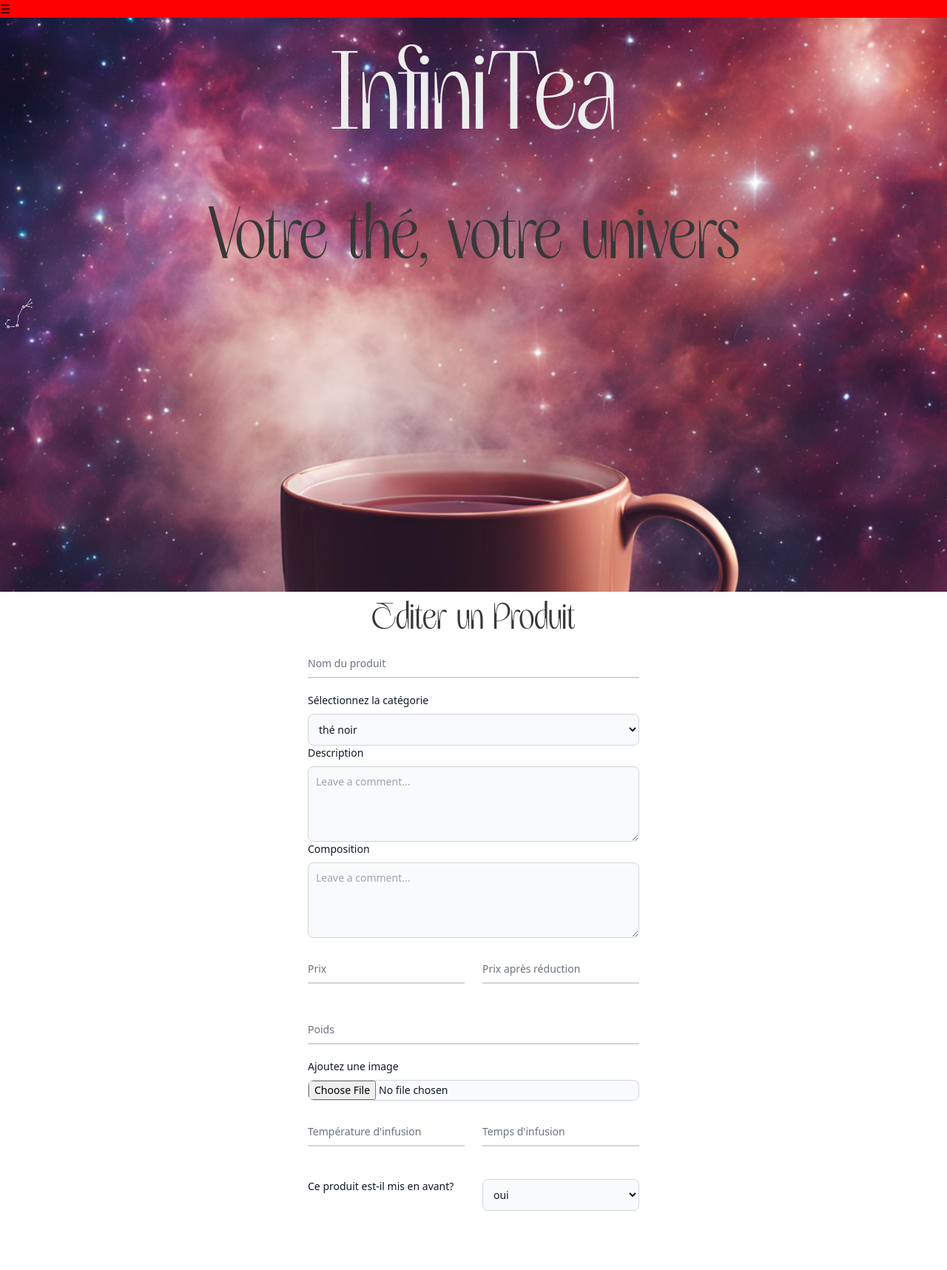
After one commit to malibu1106/InfiniTea, a PHP site: template src/index.php in a window 1280 px wide. The commit adds this page. Shown: the whole page at 74% size. Run offline with PHP 8.4, Linux system fonts and the light colour scheme; the template is opened without the code that fills it, so the values that code supplies are empty; data comes from the database, SQL or seed files in the repository; a stand-in replaces the project's code that opens the database connection.

Commit message:
edition de produit formulaire

```diff
--- a/src/index.php
+++ b/src/index.php
@@ -17,17 +17,19 @@
         <?php include 'elements/header.php';?>
     </header>
     <?php
+        include 'pages/edit_product.php';
+
+
+
+    ?>
+
+    <!-- <?php
         include 'pages/change.php';
 
 
 
-    ?>
-    <?php
-        include 'pages/back_office.php';
+    ?> -->
 
-
-
-    ?>
 
 
 
--- /dev/null
+++ b/src/pages/edit_product.php
@@ -0,0 +1,73 @@
+<h3>Editer un Produit</h3>
+<?php
+$_SESSION['user_id'] = 2;?>
+<form method="POST" action="pages/create_new_product.php" enctype="multipart/form-data"class="max-w-md mx-auto">
+    <input type="hidden" name="added_by" value="<?php echo $_SESSION['user_id'];?>">
+<div class="relative z-0 w-full mb-5 group">
+      <input name="name" id="name" class="block py-2.5 px-0 w-full text-sm text-gray-900 bg-transparent border-0 border-b-2 border-gray-300 appearance-none  focus:outline-none focus:ring-0 focus:border-purple-700 peer" placeholder=" " required />
+      <label for="produit" class="peer-focus:font-medium absolute text-sm text-gray-500 dark:text-gray-400 duration-300 transform -translate-y-6 scale-75 top-3 -z-10 origin-[0] peer-focus:start-0 rtl:peer-focus:translate-x-1/4 peer-focus:text-pink-500 peer-placeholder-shown:scale-100 peer-placeholder-shown:translate-y-0 peer-focus:scale-75 peer-focus:-translate-y-6">Nom du produit</label>
+    </div>
+
+<label for="Catégorie" class="block mb-2 text-sm font-medium text-gray-900">Sélectionnez la catégorie</label>
+  <select id="category" name="category" class="bg-gray-50 border border-gray-300 text-gray-900 text-sm rounded-lg focus:ring-purple-700 focus:border-purple-900 block w-full p-2.5">
+  <?php
+require_once ('elements/open_bdd.php');
+$sql = "SELECT * FROM categories";
+// PREPARATION DE LA REQUETE
+$query = $db->prepare($sql);
+//EXECUTION DE LA REQUETE + STOCK DES DONNEES DANS LA VARIABLE
+$query->execute();
+$categories = $query->fetchAll(PDO::FETCH_ASSOC);
+require_once ('elements/close_bdd.php');
+
+
+foreach ($categories as $categorie) {
+echo '<option value="' . $categorie['name'] . '" required>' . $categorie['name'] . '</option>';
+}
+
+?>
+
+  </select>
+
+  <label for="description" class="block mb-2 text-sm font-medium text-gray-900 ">Description</label>
+  <textarea id="description" name="description" rows="4" class="block p-2.5 w-full text-sm text-gray-900 bg-gray-50 rounded-lg border border-gray-300  " placeholder="Leave a comment..."></textarea>
+
+  <label for="composition"  class="block mb-2 text-sm font-medium text-gray-900 ">Composition</label>
+  <textarea id="composition" name="composition" rows="4" class="block p-2.5 w-full text-sm text-gray-900 bg-gray-50 rounded-lg border border-gray-300 " placeholder="Leave a comment..."></textarea>
+
+  <div class="grid md:grid-cols-2 md:gap-6">
+    <div class="relative z-0 w-full mb-5 group my-5">
+        <input type="text" name="price_before_reduction" id="price_before_reduction" class="block py-2.5 px-0 w-full text-sm text-gray-900 bg-transparent border-0 border-b-2 border-gray-300 appearance-none  focus:outline-none focus:ring-0 focus:border-purple-700 peer" placeholder=" " required />
+        <label for="price_before_reduction" class="peer-focus:font-medium absolute text-sm text-gray-500 dark:text-gray-400 duration-300 transform -translate-y-6 scale-75 top-3 -z-10 origin-[0] peer-focus:start-0 rtl:peer-focus:translate-x-1/4 peer-focus:text-pink-500  peer-placeholder-shown:scale-100 peer-placeholder-shown:translate-y-0 peer-focus:scale-75 peer-focus:-translate-y-6">Prix</label>
+    </div>
+    <div class="relative z-0 w-full mb-5 group my-5">
+        <input type="text" name="price" id="price" class="block py-2.5 px-0 w-full text-sm text-gray-900 bg-transparent border-0 border-b-2 border-gray-300 appearance-none focus:outline-none focus:ring-0 focus:border-purple-700 peer" placeholder=" " required />
+        <label for="price" class="peer-focus:font-medium absolute text-sm text-gray-500 dark:text-gray-400 duration-300 transform -translate-y-6 scale-75 top-3 -z-10 origin-[0] peer-focus:start-0 rtl:peer-focus:translate-x-1/4 peer-focus:text-pink-500  peer-placeholder-shown:scale-100 peer-placeholder-shown:translate-y-0 peer-focus:scale-75 peer-focus:-translate-y-6">Prix après réduction</label>
+    </div>
+  </div>
+
+  <div class="relative z-0 w-full mb-5 group my-5 ">
+      <input name="weight" id="weight" class="block py-2.5 px-0 w-full text-sm text-gray-900 bg-transparent border-0 border-b-2 border-gray-300 appearance-none  focus:outline-none focus:ring-0 focus:border-purple-700 peer" placeholder=" " required />
+      <label for="weight" class="peer-focus:font-medium absolute text-sm text-gray-500 dark:text-gray-400 duration-300 transform -translate-y-6 scale-75 top-3 -z-10 origin-[0] peer-focus:start-0 rtl:peer-focus:translate-x-1/4 peer-focus:text-pink-500 peer-placeholder-shown:scale-100 peer-placeholder-shown:translate-y-0 peer-focus:scale-75 peer-focus:-translate-y-6">Poids</label>
+    </div>
+
+    <label class="block mb-2 text-sm font-medium text-gray-900 dark:text-white" for="image_filename">Ajoutez une image</label>
+  <input class="block w-full text-sm text-gray-900 border border-gray-300 rounded-lg cursor-pointer bg-gray-50  aria-describedby="image_filename" name="image_filename" id="image_filename" type="file">
+
+      <div class="grid md:grid-cols-2 md:gap-6">
+    <div class="relative z-0 w-full mb-5 group my-5">
+        <input type="text" name="temperature" id="temperature" class="block py-2.5 px-0 w-full text-sm text-gray-900 bg-transparent border-0 border-b-2 border-gray-300 appearance-none  focus:outline-none focus:ring-0 focus:border-purple-700 peer" placeholder=" " required />
+        <label for="temperature" class="peer-focus:font-medium absolute text-sm text-gray-500 dark:text-gray-400 duration-300 transform -translate-y-6 scale-75 top-3 -z-10 origin-[0] peer-focus:start-0 rtl:peer-focus:translate-x-1/4 peer-focus:text-pink-500  peer-placeholder-shown:scale-100 peer-placeholder-shown:translate-y-0 peer-focus:scale-75 peer-focus:-translate-y-6">Température d'infusion</label>
+    </div>
+    <div class="relative z-0 w-full mb-5 group my-5">
+        <input type="text" name="temps" id="temps" class="block py-2.5 px-0 w-full text-sm text-gray-900 bg-transparent border-0 border-b-2 border-gray-300 appearance-none focus:outline-none focus:ring-0 focus:border-purple-700 peer" placeholder=" " required />
+        <label for="temps" class="peer-focus:font-medium absolute text-sm text-gray-500 dark:text-gray-400 duration-300 transform -translate-y-6 scale-75 top-3 -z-10 origin-[0] peer-focus:start-0 rtl:peer-focus:translate-x-1/4 peer-focus:text-pink-500  peer-placeholder-shown:scale-100 peer-placeholder-shown:translate-y-0 peer-focus:scale-75 peer-focus:-translate-y-6">Temps d'infusion</label>
+    </div>
+
+    <label for="highlight" class="block mb-2 text-sm font-medium text-gray-900">Ce produit est-il mis en avant?</label>
+  <select id="highlight" name="highlight" class="bg-gray-50 border border-gray-300 text-gray-900 text-sm rounded-lg focus:ring-purple-700 focus:border-purple-900 block w-full p-2.5">
+<option value="1">oui</option>
+<option value="0">non</option>
+  </select>
+  <button type="submit" class="text-white font-medium rounded-lg text-sm w-full sm:w-auto px-5 py-2.5 text-center dark:bg-purple-900 dark:hover:bg-pink-500 my-2">Envoyer</button>
+</form>
```
